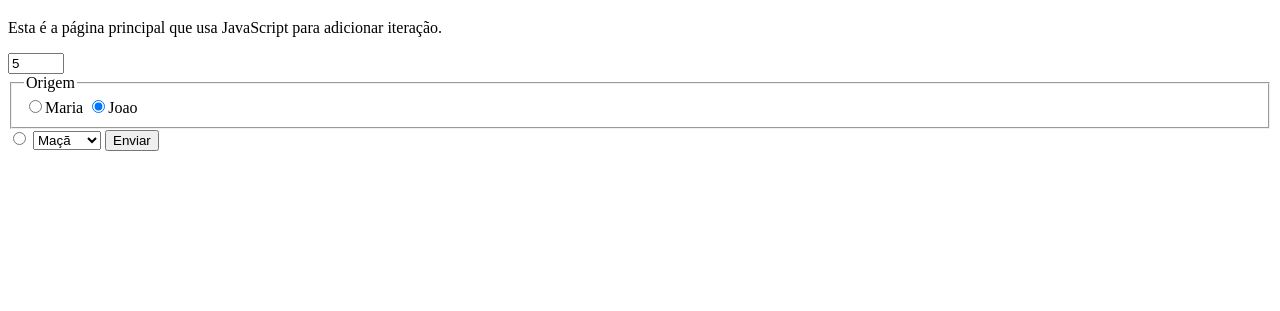
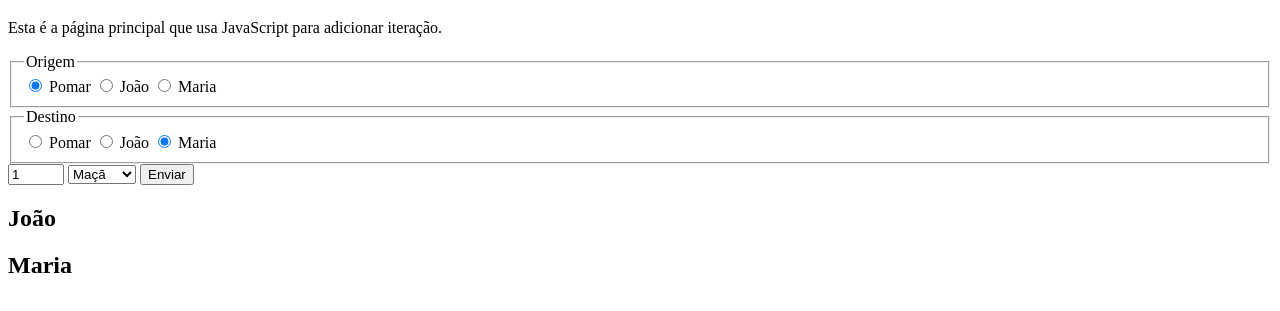
Before and after one commit to ufjf-dcc202/ufjf-dcc202-2023-3-b-atv12-RomuloAmaral32, a website: page index.html in a window 1280 px wide. Shown: the part 61-372 px from the top of the page. Drawn offline with Linux system fonts and the light colour scheme.

Commit message:
faz as alterações necessarias no index.html

```diff
--- a/index.html
+++ b/index.html
@@ -17,18 +17,36 @@
         <h1>DCC202 - Atividade 12: Rômulo Amaral</h1>
         <p>Esta é a página principal que usa JavaScript para adicionar iteração.</p>
         <section>
-        <form name= "entrada">
-            <input type = "number"  name="quantidade" value="5" min="0" max="12">
+            <form name="entrada">
             <fieldset>
                 <legend>Origem</legend>
-            <label for="">
-                <input type="radio" name="origem" value="maria" checked/>Maria</label>
+                <label>
+                    <input type="radio" name="origem" value="pomar" checked/> Pomar
                 </label>
-            <input type="radio" name="origem" value="joao" checked/>Joao</label>
+                <label>
+                    <input type="radio" name="origem" value="joao"/> João
                 </label>
+                <label>
+                    <input type="radio" name="origem" value="maria"/> Maria
+                </label>
+
             </fieldset>
-            <input type="radio" name="origem" value="joao">
-            <select name="fruta" >
+
+            <fieldset>
+                <legend>Destino</legend>
+                <label>
+                    <input type="radio" name="destino" value="pomar"/> Pomar
+                </label>
+                <label>
+                    <input type="radio" name="destino" value="joao"/> João
+                </label>
+                <label>
+                    <input type="radio" name="destino" value="maria" checked/> Maria
+                </label>
+
+            </fieldset>
+            <input type="number" name="quantidade" value="1" min="0" max="12" step="1"/>
+            <select name="fruta">
                     <option value="maca">Maçã</option>
                     <option value="pera">Pera</option>
                     <option value="banana">Banana</option>
@@ -37,7 +55,10 @@
             </form>
         </section>
         <section id="saida">
-
+            <h2>João</h2>
+            <ol id="joao"></ol>
+            <h2>Maria</h2>
+            <ol id="maria"></ol>
         </section>
     </main>
 </body>
```
Lines whose indentation alone changed are shown as unchanged.
